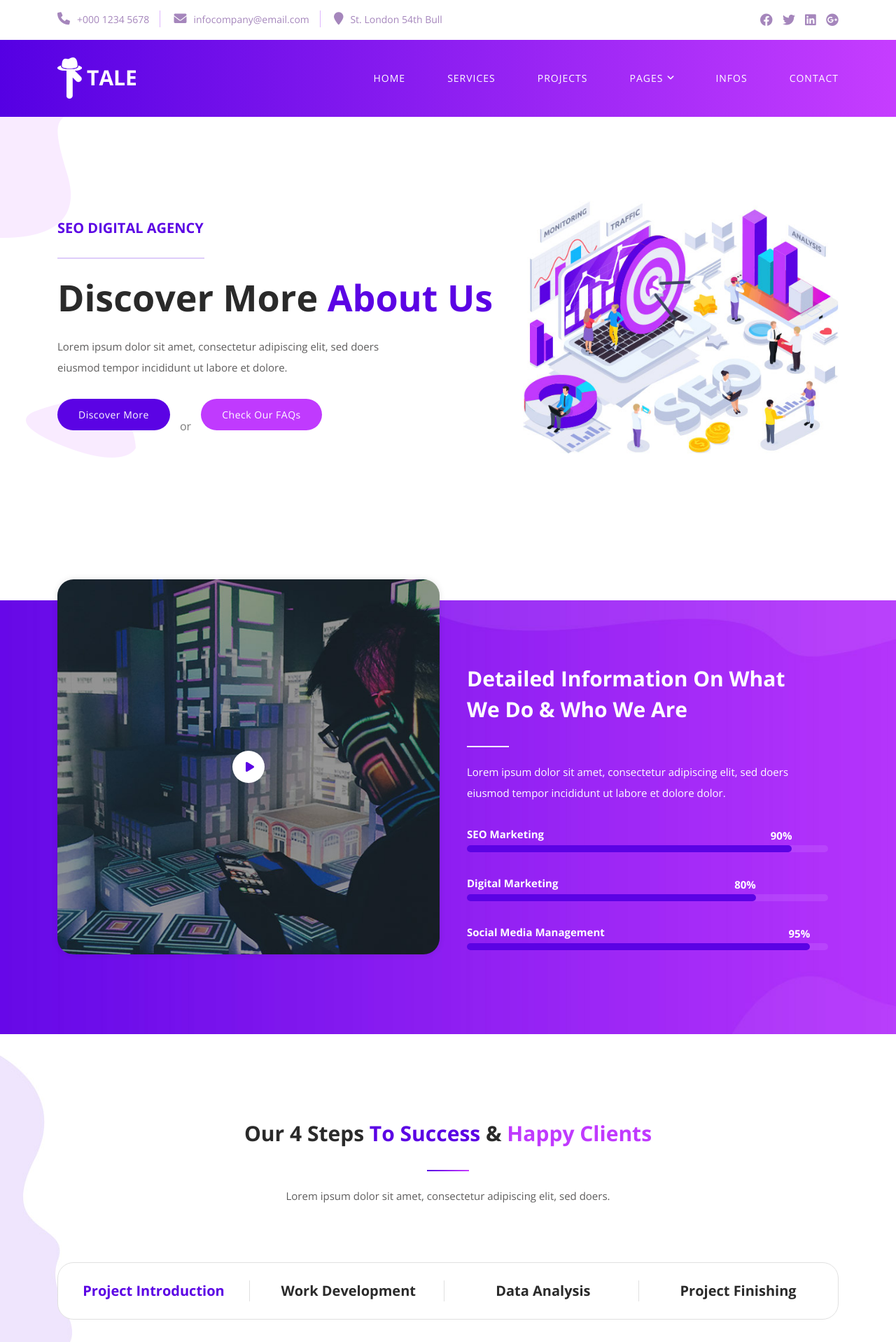
After one commit to rolence0515/vf-life, a Flask app: template templates/about.html in a window 1280 px wide. The commit adds this page. Shown: the top 1918 px of the page at 70% size. Run offline with Flask 3, Linux system fonts and the light colour scheme; the template is opened without the code that fills it, so the values that code supplies are empty; some libraries are stand-ins or nearby versions.

Commit message:
新增404頁面
實現404錯誤處理，增加404頁面模版以提升用戶體驗。
新增關於我們頁面模版，加強平台介紹。

Refactors底層結構以改善前端的樣式與功能一致性。

```diff
--- a/app.py
+++ b/app.py
@@ -54,5 +54,9 @@ def forgot_password():
         return redirect(url_for('login'))
     return render_template('forgot_password.html')
 
+@app.errorhandler(404)
+def page_not_found(e):
+    return render_template('404.html'), 404
+
 if __name__ == '__main__':
     app.run(debug=True, port=8080)
--- /dev/null
+++ b/templates/about.html
@@ -0,0 +1,347 @@
+<!DOCTYPE html>
+<html lang="en">
+
+<head>
+
+  <meta charset="utf-8">
+  <meta name="viewport" content="width=device-width, initial-scale=1, shrink-to-fit=no">
+
+  <link href="https://fonts.googleapis.com/css2?family=Open+Sans:wght@300;400;500;600;700;800&display=swap"
+    rel="stylesheet">
+
+  <title>Tale SEO Agency - About Page</title>
+
+  <!-- Bootstrap core CSS -->
+  <link href="vendor/bootstrap/css/bootstrap.min.css" rel="stylesheet">
+
+
+  <!-- Additional CSS Files -->
+  <link rel="stylesheet" href="assets/css/fontawesome.css">
+  <link rel="stylesheet" href="assets/css/templatemo-tale-seo-agency.css">
+  <link rel="stylesheet" href="assets/css/owl.css">
+  <link rel="stylesheet" href="assets/css/animate.css">
+  <link rel="stylesheet" href="https://unpkg.com/swiper@7/swiper-bundle.min.css" />
+  <!--
+
+TemplateMo 582 Tale SEO Agency
+
+https://templatemo.com/tm-582-tale-seo-agency
+
+-->
+</head>
+
+<body>
+
+  <!-- ***** Preloader Start ***** -->
+  <div id="js-preloader" class="js-preloader">
+    <div class="preloader-inner">
+      <span class="dot"></span>
+      <div class="dots">
+        <span></span>
+        <span></span>
+        <span></span>
+      </div>
+    </div>
+  </div>
+  <!-- ***** Preloader End ***** -->
+
+  <!-- ***** Pre-Header Area Start ***** -->
+  <div class="pre-header" id="top">
+    <div class="container">
+      <div class="row">
+        <div class="col-lg-8 col-sm-9">
+          <div class="left-info">
+            <ul>
+              <li><a href="#"><i class="fa fa-phone"></i>+000 1234 5678</a></li>
+              <li><a href="#"><i class="fa fa-envelope"></i>infocompany@email.com</a></li>
+              <li><a href="#"><i class="fa fa-map-marker"></i>St. London 54th Bull</a></li>
+            </ul>
+          </div>
+        </div>
+        <div class="col-lg-4 col-sm-3">
+          <div class="social-icons">
+            <ul>
+              <li><a href="#"><i class="fab fa-facebook"></i></a></li>
+              <li><a href="#"><i class="fab fa-twitter"></i></a></li>
+              <li><a href="#"><i class="fab fa-linkedin"></i></a></li>
+              <li><a href="#"><i class="fab fa-google-plus"></i></a></li>
+            </ul>
+          </div>
+        </div>
+      </div>
+    </div>
+  </div>
+  <!-- ***** Pre-Header Area End ***** -->
+
+  <!-- ***** Header Area Start ***** -->
+  <header class="header-area header-sticky">
+    <div class="container">
+      <div class="row">
+        <div class="col-12">
+          <nav class="main-nav">
+            <!-- ***** Logo Start ***** -->
+            <a href="index.html" class="logo">
+              <img src="assets/images/logo.png" alt="" style="max-width: 112px;">
+            </a>
+            <!-- ***** Logo End ***** -->
+            <!-- ***** Menu Start ***** -->
+            <ul class="nav">
+              <li><a href="index.html">Home</a></li>
+              <li><a href="index.html">Services</a></li>
+              <li><a href="index.html">Projects</a></li>
+              <li class="has-sub">
+                <a href="javascript:void(0)">Pages</a>
+                <ul class="sub-menu">
+                  <li><a href="about.html">About Us</a></li>
+                  <li><a href="faqs.html">FAQs</a></li>
+                </ul>
+              </li>
+              <li><a href="index.html">Infos</a></li>
+              <li><a href="index.html">Contact</a></li>
+            </ul>
+            <a class='menu-trigger'>
+              <span>Menu</span>
+            </a>
+            <!-- ***** Menu End ***** -->
+          </nav>
+        </div>
+      </div>
+    </div>
+  </header>
+  <!-- ***** Header Area End ***** -->
+
+  <div class="page-heading">
+    <div class="container">
+      <div class="row">
+        <div class="col-lg-7 align-self-center">
+          <div class="caption  header-text">
+            <h6>SEO DIGITAL AGENCY</h6>
+            <div class="line-dec"></div>
+            <h4>Discover More <em>About Us</em></h4>
+            <p>Lorem ipsum dolor sit amet, consectetur adipiscing elit, sed doers eiusmod tempor incididunt ut labore et
+              dolore.</p>
+            <div class="main-button"><a href="#">Discover More</a></div>
+            <span>or</span>
+            <div class="second-button"><a href="#">Check our FAQs</a></div>
+          </div>
+        </div>
+        <div class="col-lg-5 align-self-center">
+          <img src="assets/images/about-us-image.jpg" alt="">
+        </div>
+      </div>
+    </div>
+  </div>
+
+  <div class="video-info section">
+    <div class="container">
+      <div class="row">
+        <div class="col-lg-6">
+          <div class="video-thumb">
+            <img src="assets/images/video-thumb.jpg" alt="">
+            <a href="http://youtube.com" target="_blank"><i class="fa fa-play"></i></a>
+          </div>
+        </div>
+        <div class="col-lg-6 align-self-center">
+          <div class="section-heading">
+            <h2>Detailed Information On What We Do &amp; Who We Are</h2>
+            <div class="line-dec"></div>
+            <p>Lorem ipsum dolor sit amet, consectetur adipiscing elit, sed doers eiusmod tempor incididunt ut labore et
+              dolore dolor.</p>
+          </div>
+          <div class="skills">
+            <div class="skill-slide marketing">
+              <div class="fill"></div>
+              <h6>SEO Marketing</h6>
+              <span>90%</span>
+            </div>
+            <div class="skill-slide digital">
+              <div class="fill"></div>
+              <h6>Digital Marketing</h6>
+              <span>80%</span>
+            </div>
+            <div class="skill-slide media">
+              <div class="fill"></div>
+              <h6>Social Media Management</h6>
+              <span>95%</span>
+            </div>
+          </div>
+        </div>
+      </div>
+    </div>
+  </div>
+
+  <div class="happy-clients section">
+    <div class="container">
+      <div class="row">
+        <div class="col-lg-12">
+          <div class="section-heading">
+            <h2>Our 4 Steps <em>To Success</em> &amp; <span>Happy Clients</span></h2>
+            <div class="line-dec"></div>
+            <p>Lorem ipsum dolor sit amet, consectetur adipiscing elit, sed doers.</p>
+          </div>
+        </div>
+        <div class="col-lg-12">
+          <div class="naccs">
+            <div class="tabs">
+              <div class="row">
+                <div class="col-lg-12">
+                  <div class="menu">
+                    <div class="active"><span>Project Introduction</span></div>
+                    <div><span>Work Development</span></div>
+                    <div><span>Data Analysis</span></div>
+                    <div class="last-item"><span>Project Finishing</span></div>
+                  </div>
+                </div>
+                <div class="col-lg-12">
+                  <ul class="nacc">
+                    <li class="active">
+                      <div>
+                        <div class="row">
+                          <div class="col-lg-7">
+                            <h4>Best CSS Templates for you</h4>
+                            <div class="line-dec"></div>
+                            <p>Tale is the best SEO agency website template using Bootstrap v5.2.2 CSS for your company.
+                              It is a free download provided by TemplateMo. There are 3 HTML pages, <a
+                                href="index.html">Home</a>, <a href="about.html">About</a>, and <a
+                                href="faqs.html">FAQ</a>.</p>
+                            <div class="info">
+                              <span>Website Design</span>
+                              <span>User Interface</span>
+                              <span>User Experience</span>
+                              <span class="last-span">Digital Agency</span>
+                            </div>
+                            <p>Lorem ipsum dolor sit amet, consectetur adipiscing elit, sed doers eiusmod tempor
+                              incididunt ut labore et dolore dolor dolor sit amet, consectetur adipicing elit, sed doers
+                              eiusmod.</p>
+                          </div>
+                          <div class="col-lg-5 align-self-center">
+                            <img src="assets/images/happyclient-01.jpg" alt="">
+                          </div>
+                        </div>
+                      </div>
+                    </li>
+                    <li>
+                      <div>
+                        <div class="row">
+                          <div class="col-lg-7">
+                            <h4>Detailed Information On What We Do</h4>
+                            <div class="line-dec"></div>
+                            <p>You are free to use this template for any purpose. You are not allowed to redistribute
+                              the downloadable ZIP file of Tale SEO Template on any other template website. Please
+                              contact us. Thank you.</p>
+                            <div class="info">
+                              <span>HTML CSS</span>
+                              <span>Bootstrap 5</span>
+                              <span>TemplateMo</span>
+                              <span class="last-span">Development</span>
+                            </div>
+                            <p>Lorem ipsum dolor sit amet, consectetur adipiscing elit, sed doers eiusmod tempor
+                              incididunt ut labore et dolore dolor dolor sit amet, consectetur adipicing elit, sed doers
+                              eiusmod.</p>
+                          </div>
+                          <div class="col-lg-5 align-self-center">
+                            <img src="assets/images/happyclient-01.jpg" alt="">
+                          </div>
+                        </div>
+                      </div>
+                    </li>
+                    <li>
+                      <div>
+                        <div class="row">
+                          <div class="col-lg-7">
+                            <h4>Responsive HTML CSS Templates</h4>
+                            <div class="line-dec"></div>
+                            <p>Lorem ipsum dolor sit amet, consectetur adipiscing elit, sed doers eiusmod kent tempor
+                              incididunt ut labore et dolore dolor.</p>
+                            <div class="info">
+                              <span>SEO Trend</span>
+                              <span>Digital Agency</span>
+                              <span>Best Template</span>
+                              <span class="last-span">Development</span>
+                            </div>
+                            <p>Lorem ipsum dolor sit amet, consectetur adipiscing elit, sed doers eiusmod tempor
+                              incididunt ut labore et dolore dolor dolor sit amet, consectetur adipicing elit, sed doers
+                              eiusmod.</p>
+                          </div>
+                          <div class="col-lg-5 align-self-center">
+                            <img src="assets/images/happyclient-01.jpg" alt="">
+                          </div>
+                        </div>
+                      </div>
+                    </li>
+                    <li>
+                      <div>
+                        <div class="row">
+                          <div class="col-lg-7">
+                            <h4>Detailed Information about SEO Techniques</h4>
+                            <div class="line-dec"></div>
+                            <p>Lorem ipsum dolor sit amet, consectetur adipiscing elit, sed doers eiusmod kent tempor
+                              incididunt ut labore et dolore dolor.</p>
+                            <div class="info">
+                              <span>Data Analysis</span>
+                              <span>SEO Trend</span>
+                              <span>Templates</span>
+                              <span class="last-span">Research</span>
+                            </div>
+                            <p>Lorem ipsum dolor sit amet, consectetur adipiscing elit, sed doers eiusmod tempor
+                              incididunt ut labore et dolore dolor dolor sit amet, consectetur adipicing elit, sed doers
+                              eiusmod.</p>
+                          </div>
+                          <div class="col-lg-5 align-self-center">
+                            <img src="assets/images/happyclient-01.jpg" alt="">
+                          </div>
+                        </div>
+                      </div>
+                    </li>
+                  </ul>
+                </div>
+              </div>
+            </div>
+          </div>
+        </div>
+      </div>
+    </div>
+  </div>
+
+  <div class="cta section">
+    <div class="container">
+      <div class="row">
+        <div class="col-lg-8">
+          <h4>Are You Ready To Work &amp; Develop With Us ?<br>Don't Hesitate &amp; Contact Us !</h4>
+        </div>
+        <div class="col-lg-4">
+          <div class="main-button">
+            <a href="#">Contact Us Now!</a>
+          </div>
+        </div>
+      </div>
+    </div>
+  </div>
+
+  <footer>
+    <div class="container">
+      <div class="col-lg-12">
+        <p>Copyright © 2036 <a href="#">Tale SEO Agency</a>. All rights reserved.
+
+          <br>Design: <a href="https://templatemo.com" target="_blank">TemplateMo</a> Distribution: <a
+            href="https://themewagon.com">ThemeWagon</a>
+        </p>
+      </div>
+    </div>
+  </footer>
+
+
+  <!-- Scripts -->
+  <!-- Bootstrap core JavaScript -->
+  <script src="vendor/jquery/jquery.min.js"></script>
+  <script src="vendor/bootstrap/js/bootstrap.min.js"></script>
+
+  <script src="assets/js/isotope.min.js"></script>
+  <script src="assets/js/owl-carousel.js"></script>
+  <script src="assets/js/tabs.js"></script>
+  <script src="assets/js/popup.js"></script>
+  <script src="assets/js/custom.js"></script>
+
+</body>
+
+</html>
```
Also changed, not shown: templates/404.html (added, +15 -0 lines), templates/base.html (+18 -7 lines), templates/base_old.html (added, +22 -0 lines), templates/footer.html (+14 -13 lines), templates/footer_old.html (added, +13 -0 lines), templates/header.html (+58 -23 lines), templates/header_old.html (added, +25 -0 lines), templates/index.html (+4 -128 lines).
